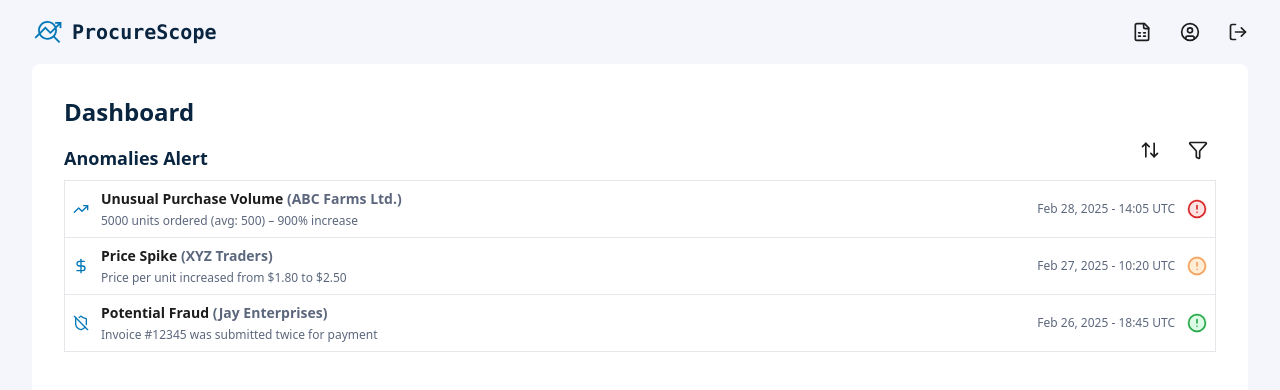
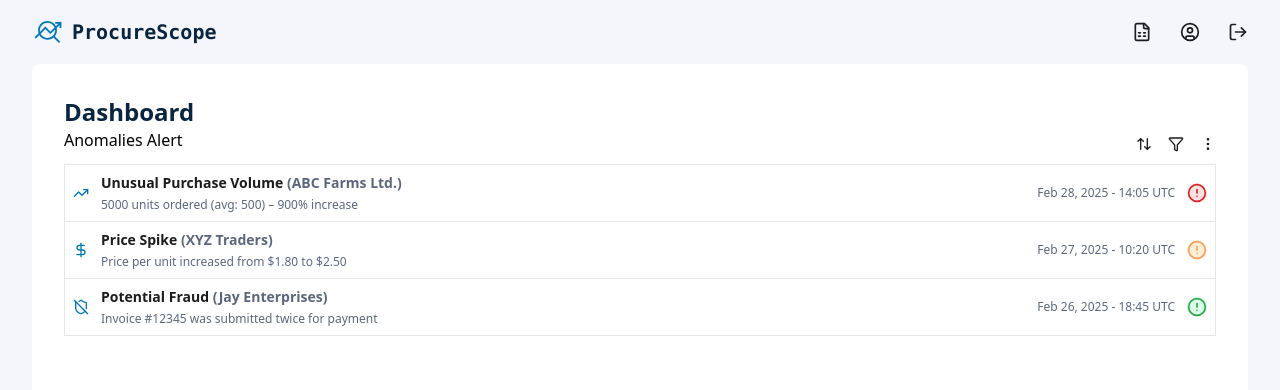
Before and after one commit to shermainesuah/ProcureScope, a React (Vite) app: page /dashboard in a window 1280 px wide. Shown: the top 390 px of the page. Built offline with nearby package versions, Linux system fonts and the light colour scheme.

Commit message:
Added ellipsis icon for settings in anomalies alert

```diff
--- a/src/components/AnomaliesAlert.tsx
+++ b/src/components/AnomaliesAlert.tsx
@@ -14,6 +14,7 @@ import {
   ArrowUpDown,
   X,
   Filter,
+  EllipsisVertical,
 } from "lucide-react";
 import ReactECharts from "echarts-for-react";
 import SortDropdown from "./SortDropdown";
@@ -133,20 +134,18 @@ const AnomaliesAlert: React.FC = () => {
 
   return (
     <div className="max-w-6xl">
-      <div className="flex items-center justify-between">
-        <h2 className="text-lg font-semibold mt-4 text-primary">
-          Anomalies Alert
-        </h2>
+      <div className="flex items-end justify-between mb-3">
+        <h2>Anomalies Alert</h2>
         <div>
-          <div className="flex gap-2 relative">
+          <div className="flex gap-4 relative">
             <div className="relative" ref={sortDropdownRef}>
               <button
                 onClick={() => setSortPanelOpen(!sortPanelOpen)}
-                className={`group w-fit text-sm flex items-center p-2 hover:text-secondary transition ${
+                className={`group w-fit text-sm flex items-center hover:text-secondary transition ${
                   sortPanelOpen ? "text-secondary" : "text-textColor-primary"
                 }`}
               >
-                <ArrowUpDown className="w-5 h-5 ml-1" />
+                <ArrowUpDown className="w-4 h-4" />
               </button>
               {sortPanelOpen && (
                 <div className="absolute right-0 mt-2 bg-white border rounded-lg shadow-md p-4">
@@ -177,14 +176,14 @@ const AnomaliesAlert: React.FC = () => {
             </div>
             <div className="relative" ref={filterDropdownRef}>
               <button
-                className={`group w-fit text-sm flex items-center  p-2 hover:text-secondary transition ${
+                className={`group w-fit text-sm flex items-center hover:text-secondary transition ${
                   filterDropdownOpen
                     ? "text-secondary"
                     : "text-textColor-primary"
                 }`}
               >
                 <Filter
-                  className="w-5 h-5 ml-1"
+                  className="w-4 h-4"
                   onClick={() => {
                     setFilterDropdownOpen(!filterDropdownOpen);
                     setSortPanelOpen(false);
@@ -230,6 +229,7 @@ const AnomaliesAlert: React.FC = () => {
                 </div>
               )}
             </div>
+            <EllipsisVertical className="w-4 h-4 text-textColor-primary hover:text-secondary hover:cursor-pointer" />
           </div>
         </div>
       </div>
```
